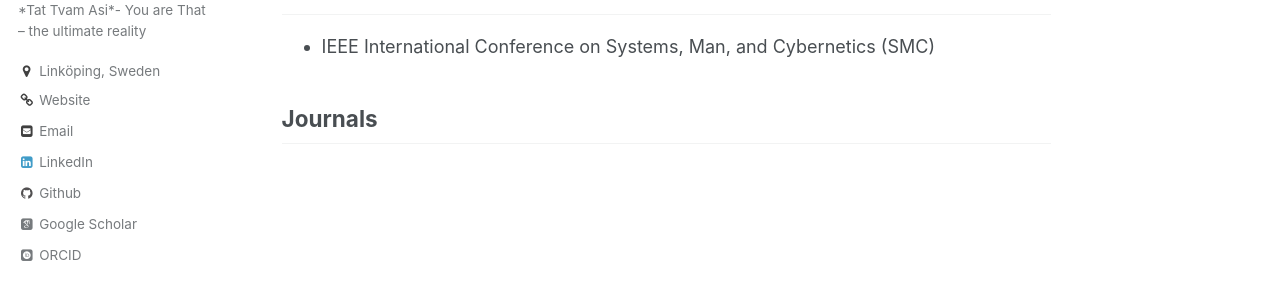
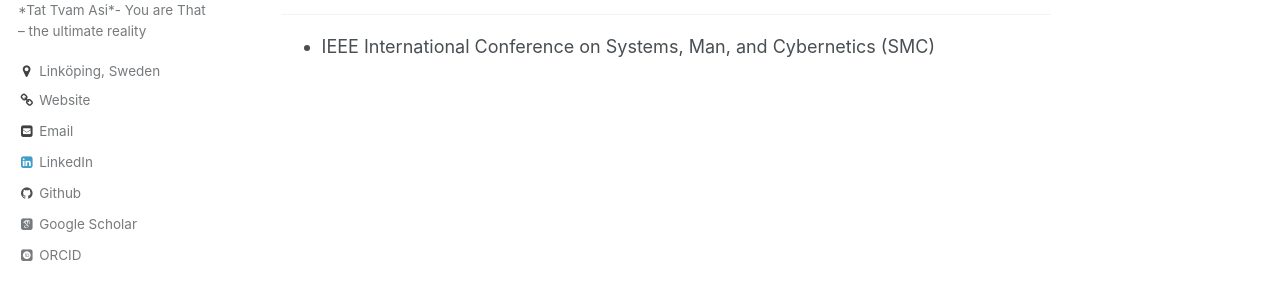
Before and after one commit to ASHKoul/ASHKoul.github.io, a Jekyll site: the page built from _pages/service.md, in a window 1280 px wide. Shown: the part 263-563 px from the top of the page. Built offline with Jekyll 4.4.1, drawn with Linux system fonts in a browser that asks for light colours; some web fonts are replaced.

Commit message:
Update service.md

```diff
--- a/_pages/service.md
+++ b/_pages/service.md
@@ -10,5 +10,3 @@ toc: true
 
 ## Conferences
 - IEEE International Conference on Systems, Man, and Cybernetics (SMC)
-
-## Journals
```
